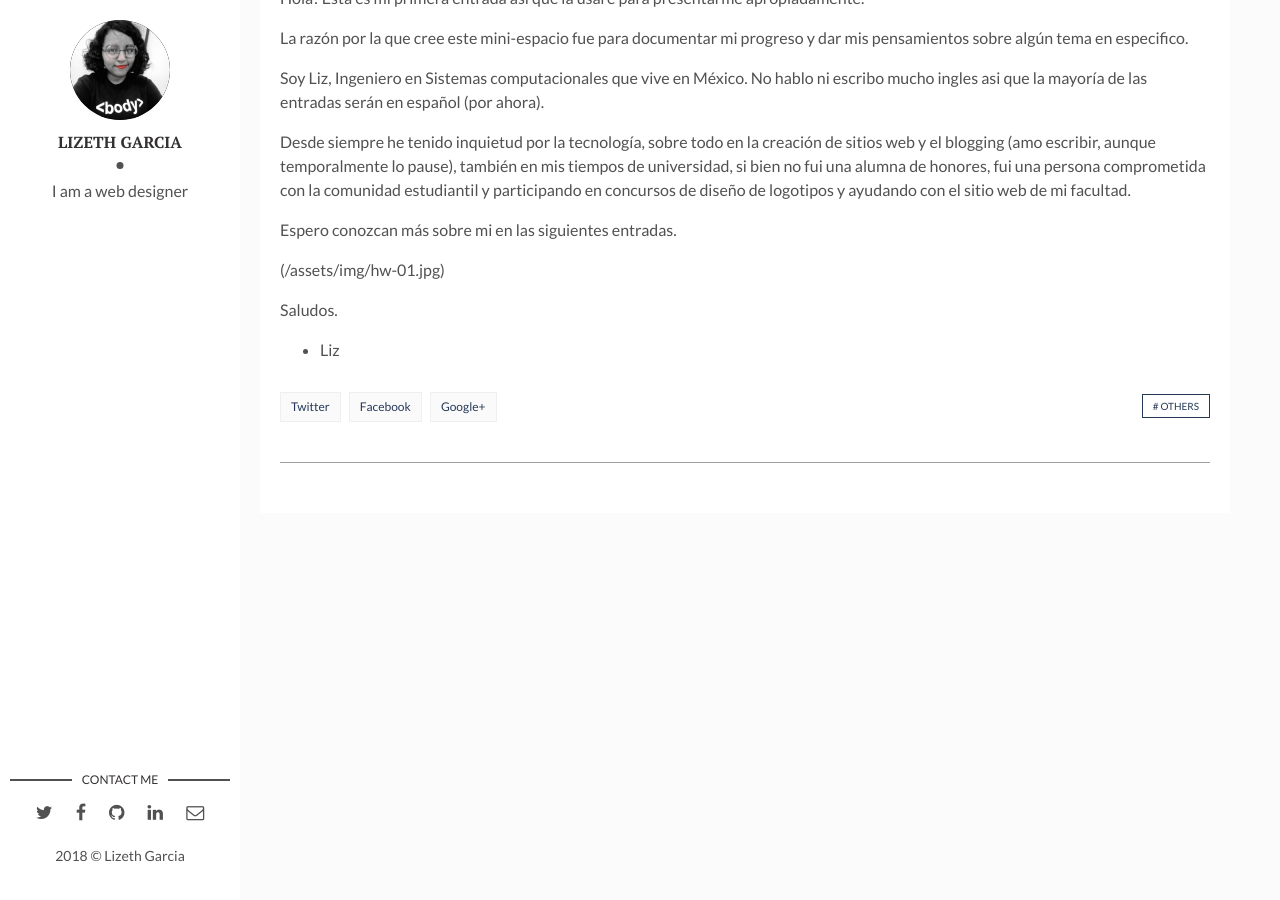
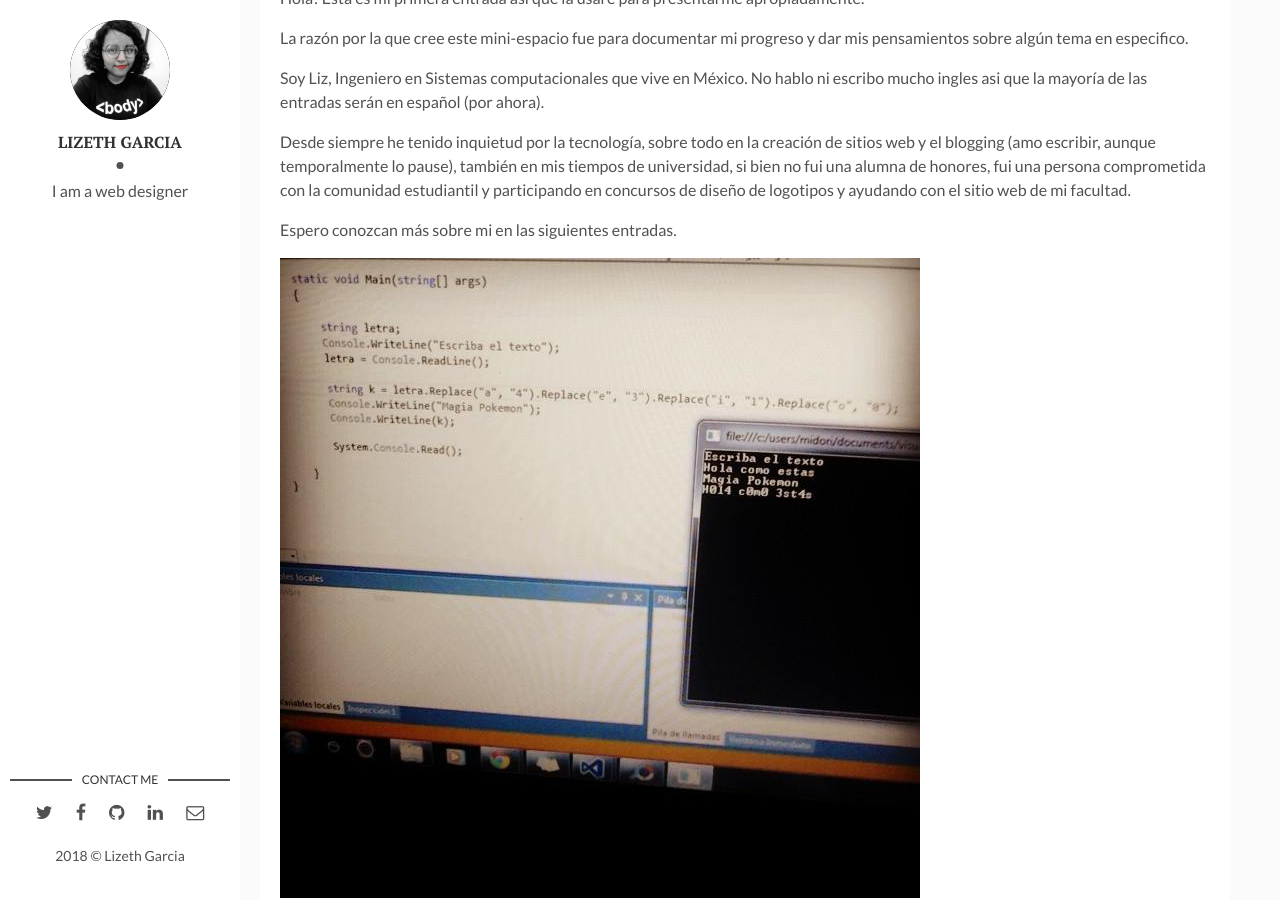
Before and after one commit to missalpaca/missalpaca.github.io, a Jekyll site: the page built from _posts/2018-08-14-hello-world.markdown, in a window 1280 px wide and 900 px high, scrolled down 650 px. Built offline with Jekyll 4.4.1, drawn with Linux system fonts in a browser that asks for light colours; comment, search, counter and statistics services are not loaded.

Commit message:
Add files via upload

```diff
--- a/_posts/2018-08-14-hello-world.markdown
+++ b/_posts/2018-08-14-hello-world.markdown
@@ -17,7 +17,7 @@ Desde siempre he tenido inquietud por la tecnología, sobre todo en la creación
 
 Espero conozcan más sobre mi en las siguientes entradas.
 
-({{site.baseurl}}/assets/img/hw-01.jpg)
+![my computer]({{site.baseurl}}/assets/img/hw-01.jpg)
 
 Saludos.
 - Liz
```
